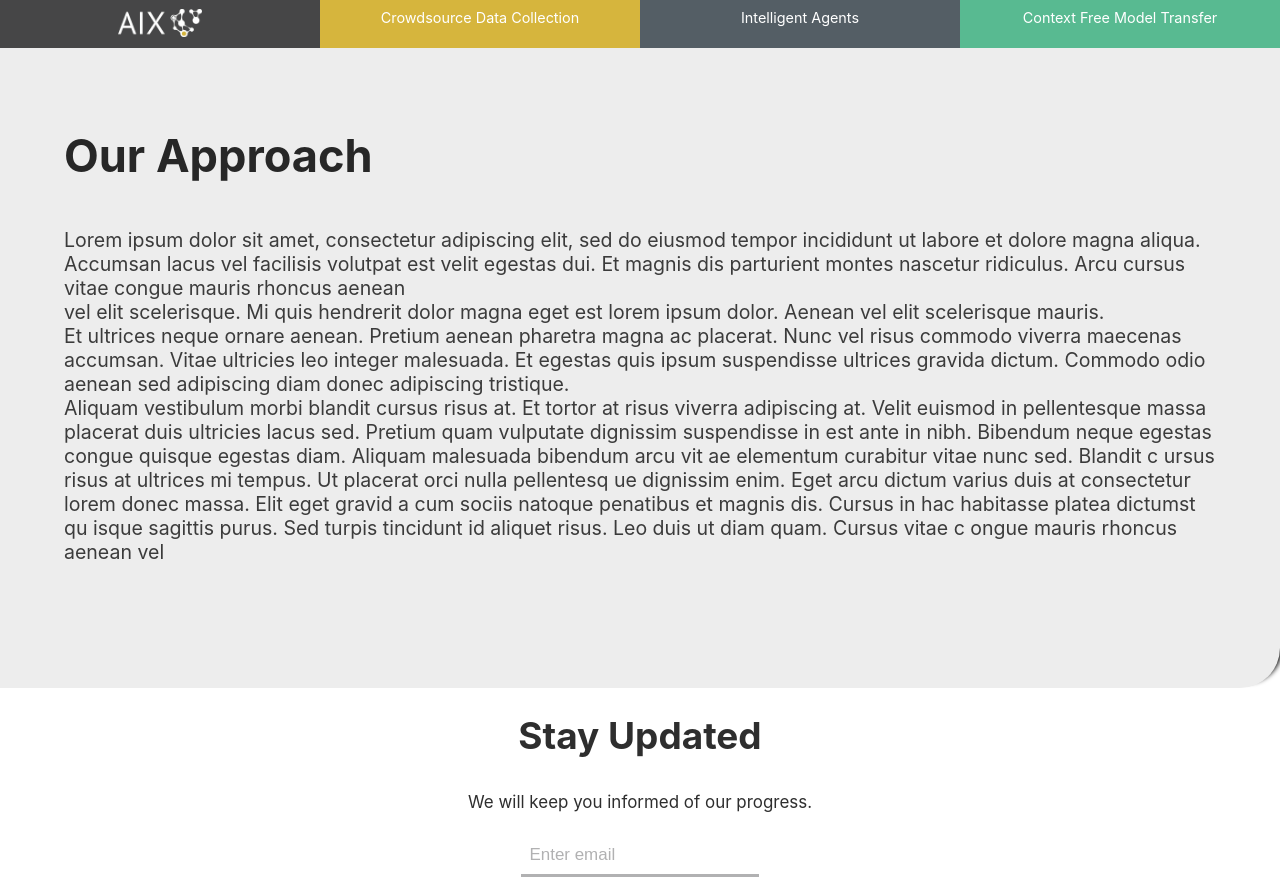
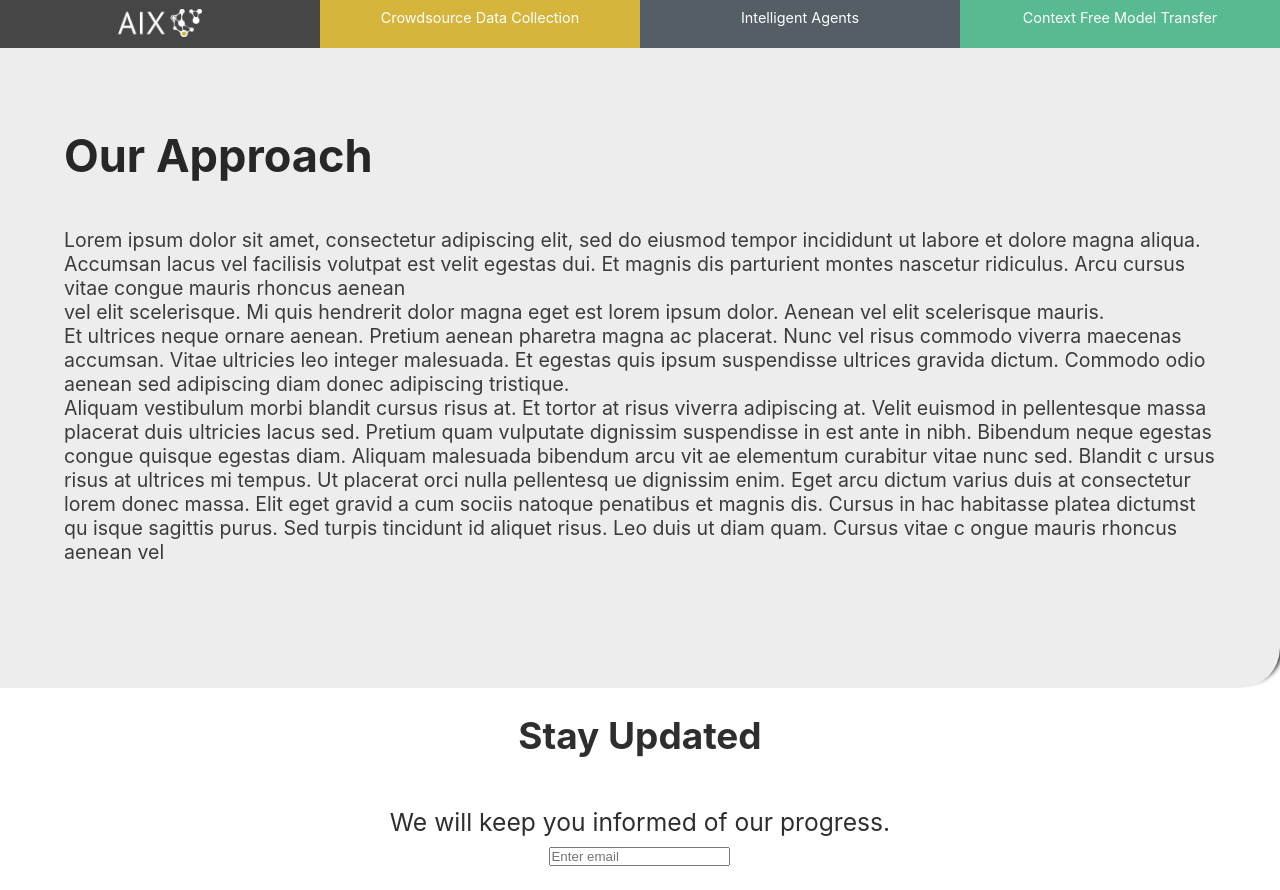
Before and after one commit to reginz/reginz.github.io, a React (Create React App) app: page /about in a window 1280 px wide. Shown: the top 890 px of the page. Built offline with nearby package versions, Linux system fonts and the light colour scheme; grey boxes are pictures that could not be loaded.

Commit message:
Update Email.css

```diff
--- a/src/components/Email.css
+++ b/src/components/Email.css
@@ -12,31 +12,17 @@
     color: rgb(46, 46, 46);
     padding: 1em;
 }
-.deneme-wrapper form{
-    padding: 1em 0;
-
+.email-button button{
+    color: rgb(48, 48, 48);
+    font-size:  calc(.7vw + 1vh);
+    padding: .9em 6em 3em 4.5em;
 }
-.deneme-wrapper input{
-    box-sizing: border-box;
-    border-left: none;
-    border-top: none;
-    border-right: none;
-    border-bottom: 3px solid #b1b1b2;
-    padding: .5em;
-    background: transparent;
-    font-size: calc(.7vw + 1vh);
-
-}
-::placeholder{
-    color: #b1b1b2;
-}
-.deneme-wrapper input:hover{
-    border-bottom-color: #3b3b3b;
-}
-input:focus::placeholder{
-    color: #cecece;
+.email-button {
+    position: relative;
+    justify-content: center;
+    display: flex;
+    padding-top: 1em;
 }
 .deneme-wrapper p{
-    font-size: calc(.7vw + 1vh);
     padding-top: 2em;
 }
```
